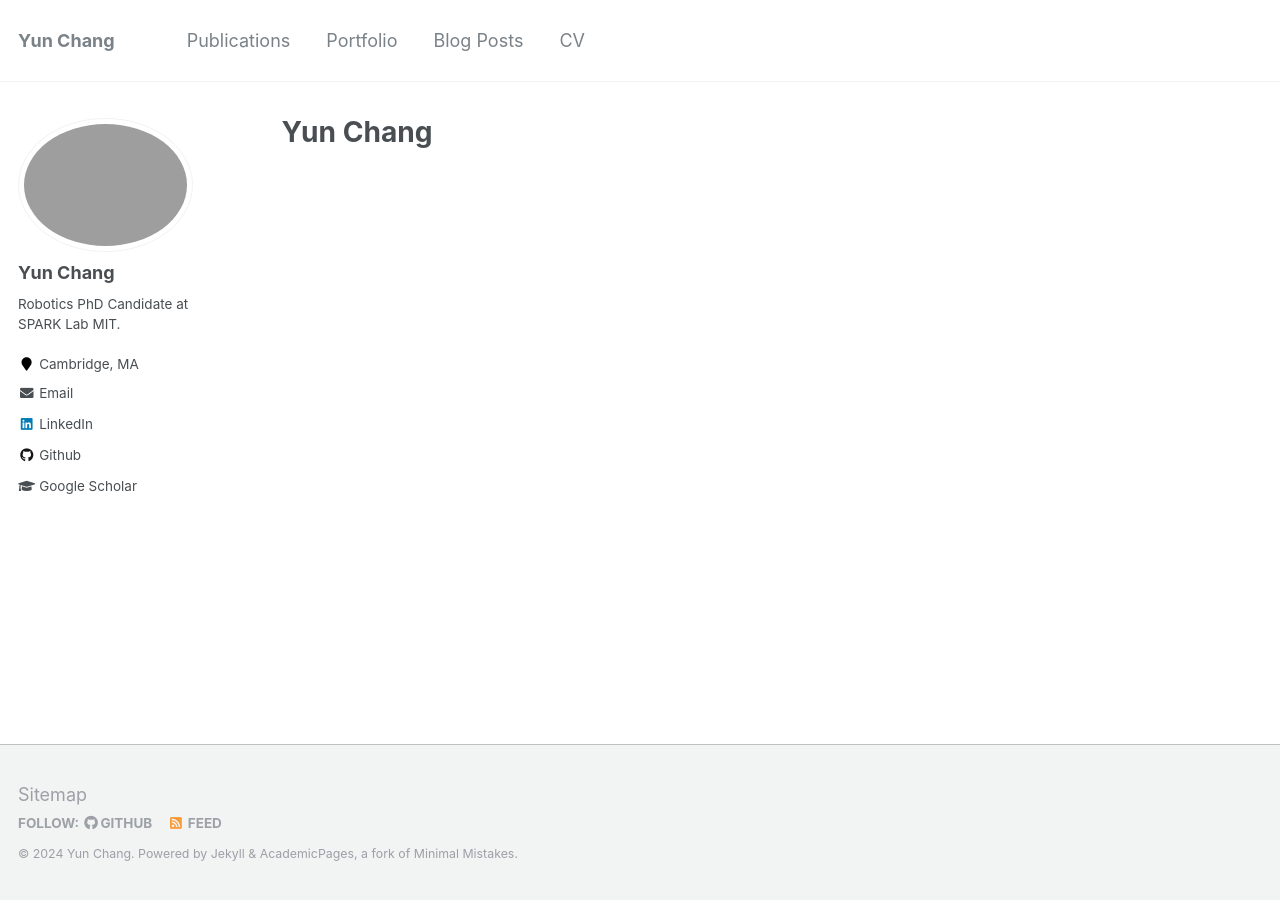
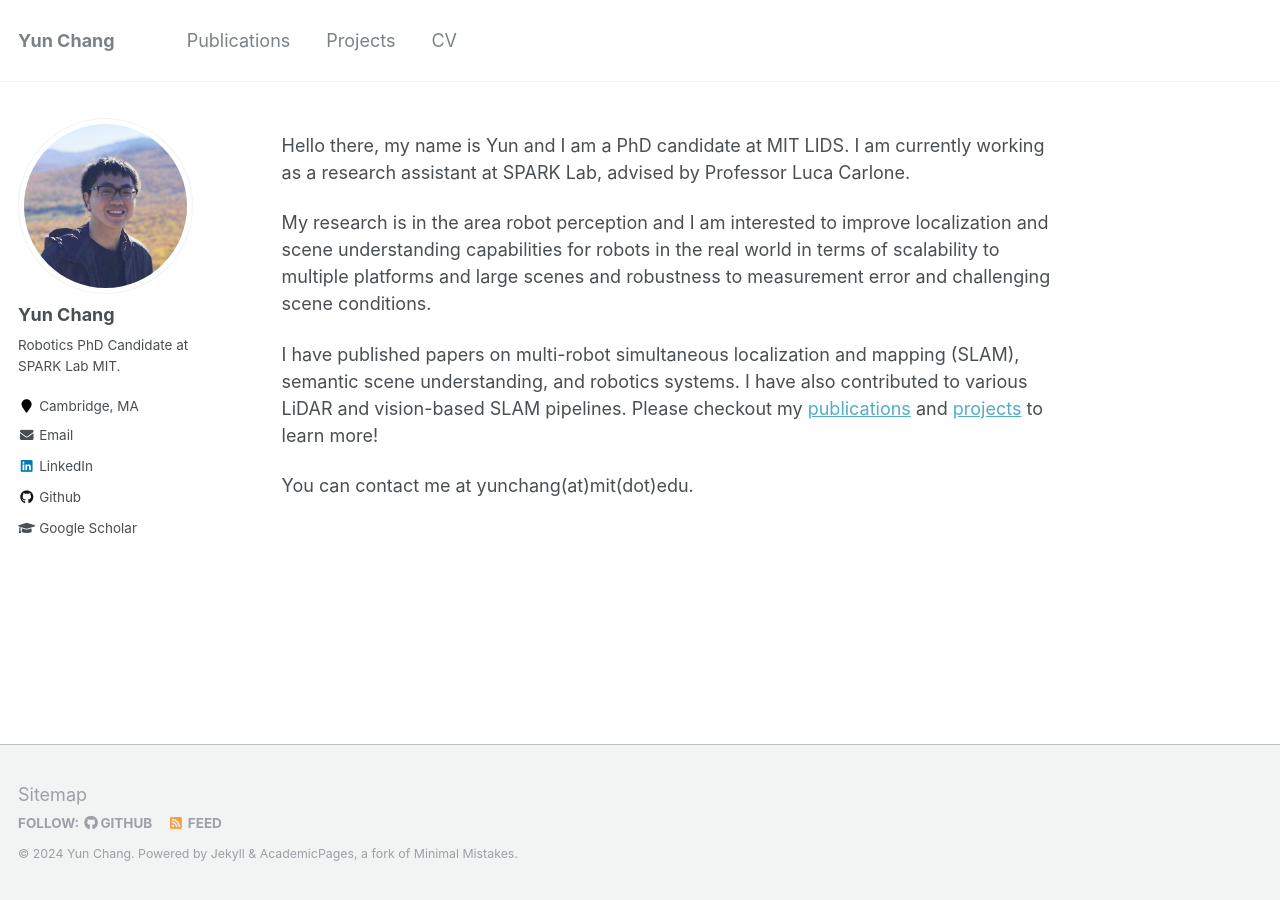
Before and after one commit to yunzc/yunzc.github.io, a Jekyll site: the page built from _pages/about.md, in a window 1280 px wide. Built offline with Jekyll 4.4.1, drawn with Linux system fonts in a browser that asks for light colours.

Commit message:
set up about page

```diff
--- a/_config.yml
+++ b/_config.yml
@@ -11,7 +11,7 @@ title                    : "Yun Chang"
 title_separator          : "-"
 name                     : &name "Yun Chang"
 description              : &description "Yun's personal website."
-url                      : https://yunzc.github.io # the base hostname & protocol for your site e.g. "https://mmistakes.github.io"
+url                      : http://localhost #https://yunzc.github.io # the base hostname & protocol for your site e.g. "https://mmistakes.github.io"
 baseurl                  : "" # the subpath of your site, e.g. "/blog"
 repository               : "yunzc/yunzc.github.io"
 teaser                   :  # filename of teaser fallback teaser image placed in /images/, .e.g. "500x300.png"
@@ -80,7 +80,7 @@ analytics:
 # Site Author
 author:
   name             : "Yun Chang"
-  avatar           : "profile.png"
+  avatar           : Chang_Y.jpg
   bio              : "Robotics PhD Candidate at SPARK Lab MIT."
   location         : "Cambridge, MA"
   employer         :
--- a/_data/navigation.yml
+++ b/_data/navigation.yml
@@ -3,11 +3,11 @@ main:
   - title: "Publications"
     url: /publications/
 
-  - title: "Portfolio"
-    url: /portfolio/
+  - title: "Projects"
+    url: /projects/
 
-  - title: "Blog Posts"
-    url: /year-archive/
+  # - title: "Blog Posts"
+  #   url: /year-archive/
 
   - title: "CV"
     url: /cv/
--- a/_pages/about.md
+++ b/_pages/about.md
@@ -1,9 +1,22 @@
 ---
 permalink: /
-title: "Yun Chang"
+title: ""
 excerpt: "About me"
 author_profile: true
 redirect_from:
   - /about/
   - /about.html
 ---
+
+Hello there, my name is Yun and I am a PhD candidate at MIT LIDS.
+I am currently working as a research assistant at SPARK Lab, advised by Professor Luca Carlone.
+
+My research is in the area robot perception
+and I am interested to improve localization and scene understanding capabilities for robots in the real world
+in terms of scalability to multiple platforms and large scenes and robustness to measurement error and challenging scene conditions.
+
+I have published papers on multi-robot simultaneous localization and mapping (SLAM), semantic scene understanding, and robotics systems.
+I have also contributed to various LiDAR and vision-based SLAM pipelines.
+Please checkout my [publications](http://localhost:4000/publications/) and [projects](http://localhost:4000/projects/) to learn more!
+
+You can contact me at yunchang(at)mit(dot)edu.
--- a/_pages/portfolio.html
+++ b/_pages/projects.html
@@ -1,13 +1,13 @@
 ---
 layout: archive
-title: "Portfolio"
-permalink: /portfolio/
+title: "Projects"
+permalink: /projects/
 author_profile: true
 ---
 
 {% include base_path %}
 
 
-{% for post in site.portfolio %}
+{% for post in site.projects %}
   {% include archive-single.html %}
 {% endfor %}
```
Also changed, not shown: _projects/portfolio-1.md (renamed from _portfolio/portfolio-1.md), _projects/portfolio-2.html (renamed from _portfolio/portfolio-2.html), images/Chang_Y.jpg (added).
